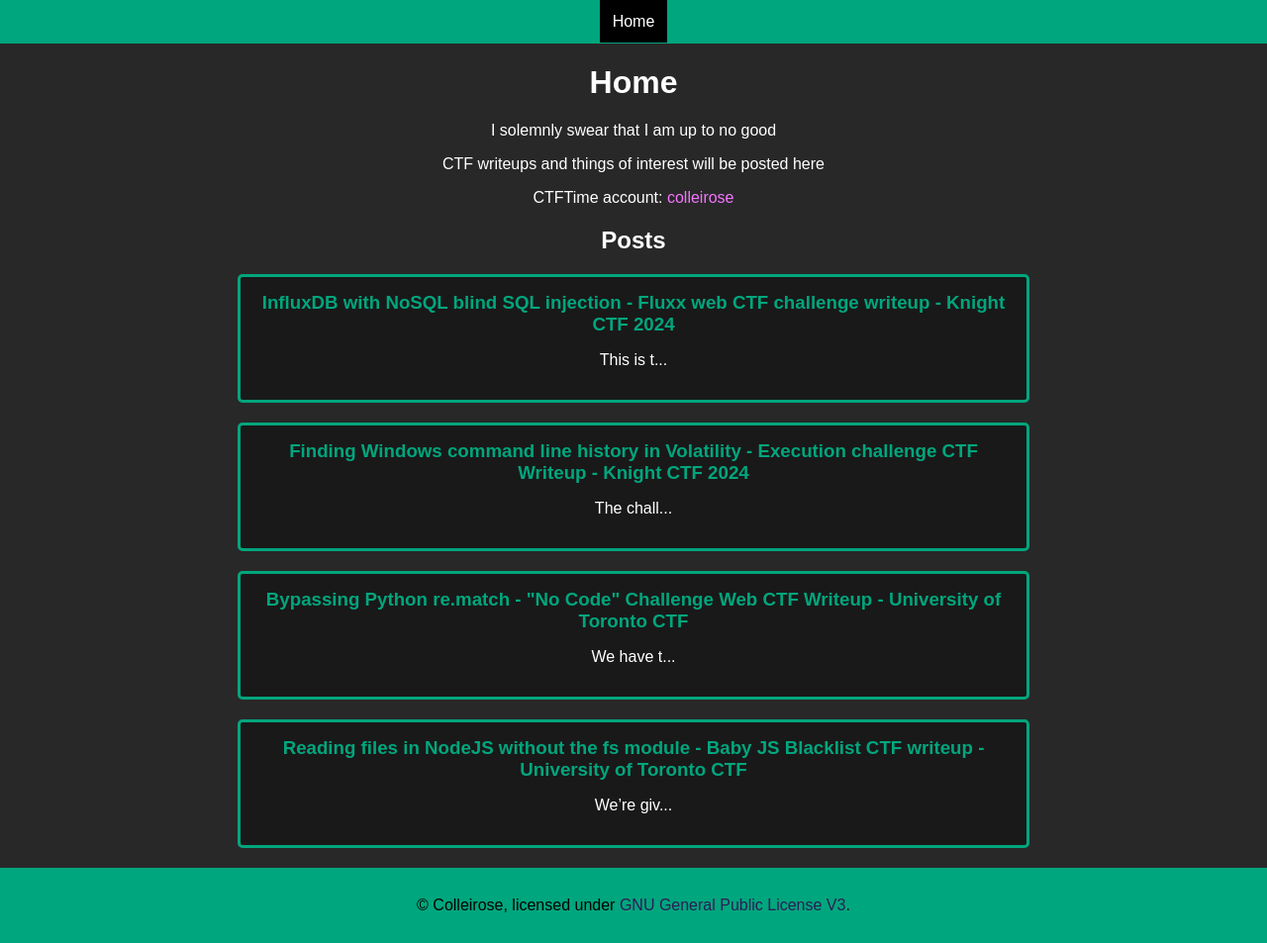
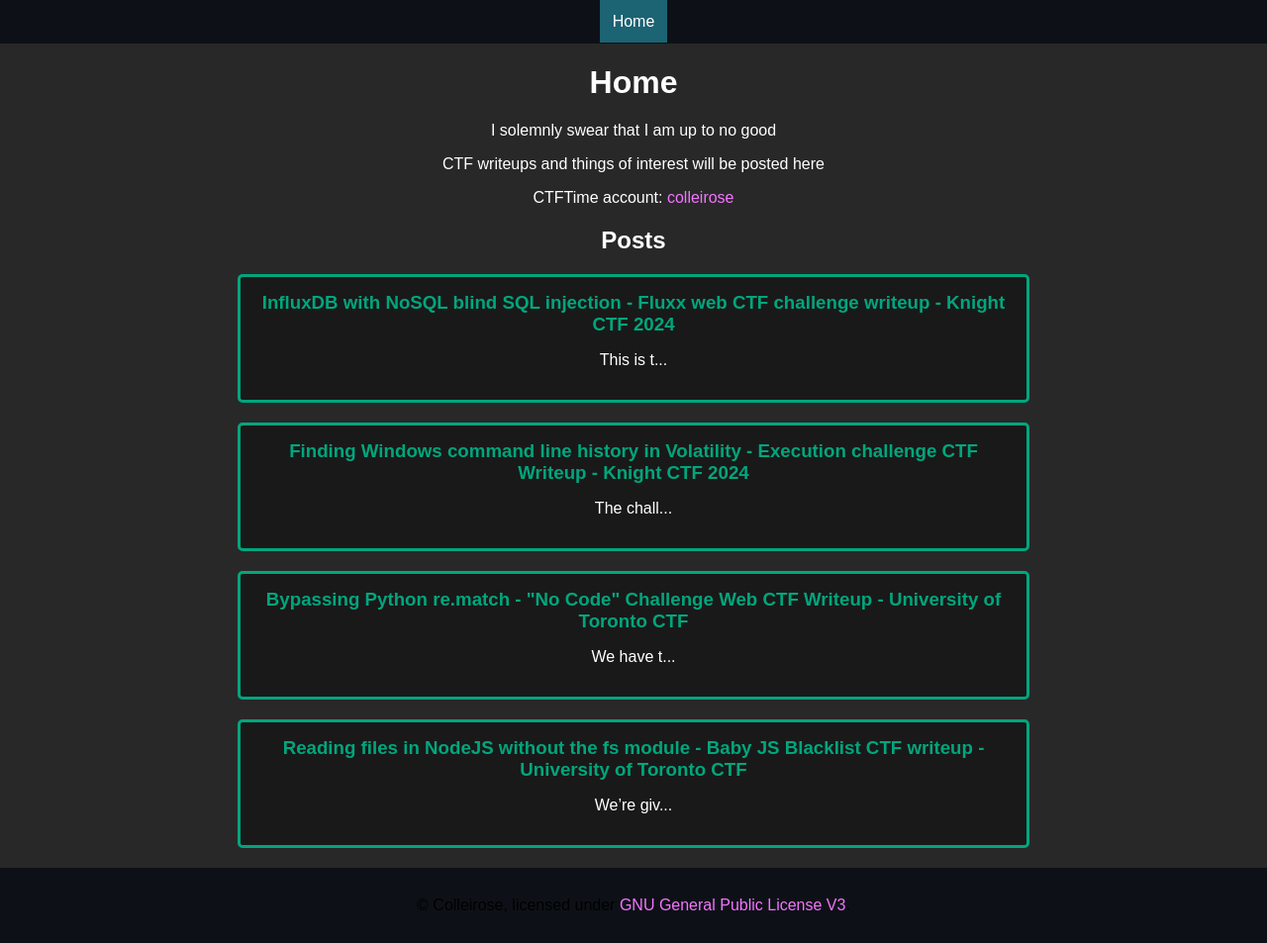
Before and after one commit to colleirose/colleirose.github.io, a Jekyll site: the page built from index.html, in a window 1280 px wide. Shown: the whole page at 99% size. Built offline with Jekyll 4.4.1, drawn with Linux system fonts in a browser that asks for light colours.

Commit message:
Change color scheme on nav and footer to finally fix contrast issues
There was no way that color scheme would work, it was either the links were indistinguishable from the text for low vision users on the footer or the text and links were indistinguishable from the background for low vision users

```diff
--- a/css/style.css
+++ b/css/style.css
@@ -40,13 +40,13 @@ code {
 
 /* Nav bar and footer */
 nav, footer {
-  background: #00a67d;
+  background: #0d1117;
   padding-top: 1%;
   padding-bottom: 1%;
 }
 
 nav > a {
-  background: black;
+  background: #1c6373;
   color: white;
   padding: 1%;
 }
@@ -55,12 +55,7 @@ footer {
   margin-top: auto;
 }
 
-footer > p > a {
-  color: #2c1d55;
-}
-
 /* Home page */
-
 #blogPostList {
   max-width: 800px;
   margin: 0 auto;
```
